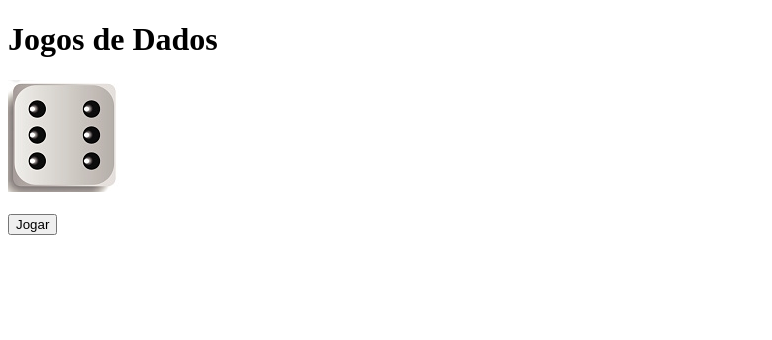
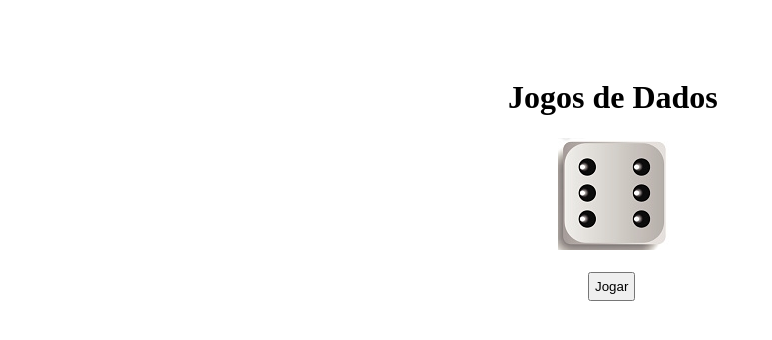
Before and after one commit to DevCavalcanti/jogo-de-dados, a plain HTML site: page index.html in a window 1280 px wide. Shown: the whole page, without its empty margins (0-772 px from the left). Drawn offline with Linux system fonts and the light colour scheme.

Commit message:
Complementei com css alinhando

```diff
--- /dev/null
+++ b/css.css
@@ -0,0 +1,26 @@
+@charset "utf-8";
+
+div{
+
+    float: none;
+    position: fixed;
+    padding: 50px 0px 0px 0px;
+
+}
+
+form{
+margin-left: 500px;
+box-shadow: 5px black solid;
+
+}
+
+input{
+    margin: 0px 0px 0px 80px;
+    padding: 5px;
+}
+
+img{
+    margin: 0px 0px 0px 50px ;
+    padding: 0px ;
+
+}
--- a/index.html
+++ b/index.html
@@ -3,9 +3,11 @@
 <head>
     <meta charset="UTF-8">
     <meta name="viewport" content="width=device-width, initial-scale=1.0">
+    <link rel="stylesheet" href="css.css">
     <title>Jogo de Dados</title>
 </head>
 <body>
+    <form>
     <div>
     <h1> Jogos de Dados</h1>
     <img src="face1.png" alt="dado" id="face">
@@ -14,5 +16,6 @@
 <br><br>
 <input type = "button" value = "Jogar" onClick = "history.go (0)">
     </div>
+    </form>
 </body>
 </html>
```
